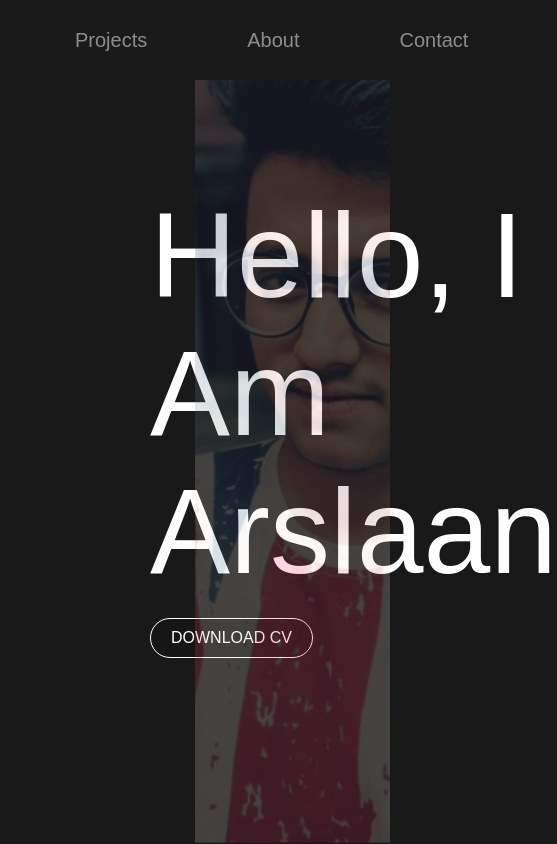
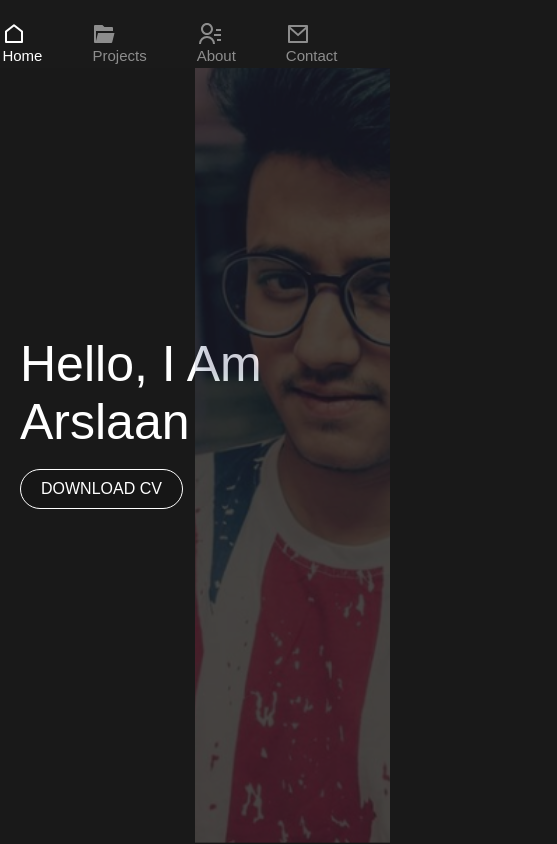
Before and after one commit to s-arslaan/arslaan.tech, a website: page index.html in a window 390 px wide. Shown: the whole page, 557 px wide, since content can reach past the window. Drawn offline with Linux system fonts and the light colour scheme.

Commit message:
responsive

```diff
--- a/css/style.scss
+++ b/css/style.scss
@@ -50,6 +50,7 @@ body{
     z-index: 9;
     background: $nav-bg;
 }
+// .link svg{display: none;}
 
 .link-group{
     list-style: none;
@@ -513,3 +514,57 @@ body{
     height: 100%;
     border-radius: 5px;
 }
+
+
+@media only screen and (max-width: 576px) {
+    /* For mobile phones: */
+    body{
+        max-width: 576px;
+    }
+    .navbar {
+        position: fixed;
+        bottom: 0;
+        left: 0;
+        right: 0;
+        z-index: 9;
+
+        //give nav it's own compsite layer
+        // will-change:transform;
+        // transform: translateZ(0);
+
+        display: flex;
+        height: 8%;
+        width: 100%;
+    }
+
+    .link svg{
+        display: block;
+    }
+
+    .link span{
+        padding: 5px 30px;
+        margin: 0px 20px;
+        line-height: 20px;
+        transition: 0.1s;
+        font-size: 15px;
+    }
+
+    .home-section{
+        width: 100%;
+        height: 100vh;
+        padding: 0px 20px;
+        display: flex;
+        align-items: center;
+        position: fixed;
+        top: 0;
+        max-width: 576px;
+        opacity: 0;
+    }
+
+    .hero-heading{
+        color:$white;
+        font-size: 50px;
+        text-transform: capitalize;
+        font-weight: 300;
+    }
+}
--- a/index.html
+++ b/index.html
@@ -5,16 +5,37 @@
     <meta http-equiv="X-UA-Compatible" content="IE=edge">
     <meta name="viewport" content="width=device-width, initial-scale=1.0">
     <link rel="stylesheet" href="css/style.css">
+    <link rel="stylesheet" href="https://cdn.jsdelivr.net/npm/@fortawesome/fontawesome-free@5.15.4/css/fontawesome.min.css" integrity="sha384-jLKHWM3JRmfMU0A5x5AkjWkw/EYfGUAGagvnfryNV3F9VqM98XiIH7VBGVoxVSc7" crossorigin="anonymous">
     <title>Arslaan Shaikh | Developer Portfolio</title>
 </head>
 <body>
     <!-- nav -->
     <nav class="navbar">
         <ul class="link-group">
-            <li class="link active"><span>home</span></li>
-            <li class="link"><span>projects</span></li>
-            <li class="link"><span>about</span></li>
-            <li class="link"><span>contact</span></li>
+            <li class="link active">
+                <span>
+                    <svg xmlns="http://www.w3.org/2000/svg" viewBox="0 0 24 24" width="24" height="24"><path fill="none" d="M0 0h24v24H0z"/><path d="M21 20a1 1 0 0 1-1 1H4a1 1 0 0 1-1-1V9.49a1 1 0 0 1 .386-.79l8-6.222a1 1 0 0 1 1.228 0l8 6.222a1 1 0 0 1 .386.79V20zm-2-1V9.978l-7-5.444-7 5.444V19h14z" fill="rgba(255,255,255,1)"/></svg>
+                    home
+                </span>
+            </li>
+            <li class="link">
+                <span>
+                    <svg xmlns="http://www.w3.org/2000/svg" viewBox="0 0 24 24" width="24" height="24"><path fill="none" d="M0 0h24v24H0z"/><path d="M3 21a1 1 0 0 1-1-1V4a1 1 0 0 1 1-1h7.414l2 2H20a1 1 0 0 1 1 1v3H4v9.996L6 11h16.5l-2.31 9.243a1 1 0 0 1-.97.757H3z" fill="rgba(255,255,255,1)"/></svg>
+                    projects
+                </span>
+            </li>
+            <li class="link">
+                <span>
+                    <svg xmlns="http://www.w3.org/2000/svg" viewBox="0 0 24 24" width="24" height="24"><path fill="none" d="M0 0h24v24H0z"/><path d="M19 7h5v2h-5V7zm-2 5h7v2h-7v-2zm3 5h4v2h-4v-2zM2 22a8 8 0 1 1 16 0h-2a6 6 0 1 0-12 0H2zm8-9c-3.315 0-6-2.685-6-6s2.685-6 6-6 6 2.685 6 6-2.685 6-6 6zm0-2c2.21 0 4-1.79 4-4s-1.79-4-4-4-4 1.79-4 4 1.79 4 4 4z" fill="rgba(255,255,255,1)"/></svg>
+                    about
+                </span>
+            </li>
+            <li class="link">
+                <span>
+                    <svg xmlns="http://www.w3.org/2000/svg" viewBox="0 0 24 24" width="24" height="24"><path fill="none" d="M0 0h24v24H0z"/><path d="M3 3h18a1 1 0 0 1 1 1v16a1 1 0 0 1-1 1H3a1 1 0 0 1-1-1V4a1 1 0 0 1 1-1zm17 4.238l-7.928 7.1L4 7.216V19h16V7.238zM4.511 5l7.55 6.662L19.502 5H4.511z" fill="rgba(255,255,255,1)"/></svg>
+                    contact
+                </span>
+            </li>
         </ul>
     </nav>
 
```
Also changed, not shown: css/style.css, 1 other file.
